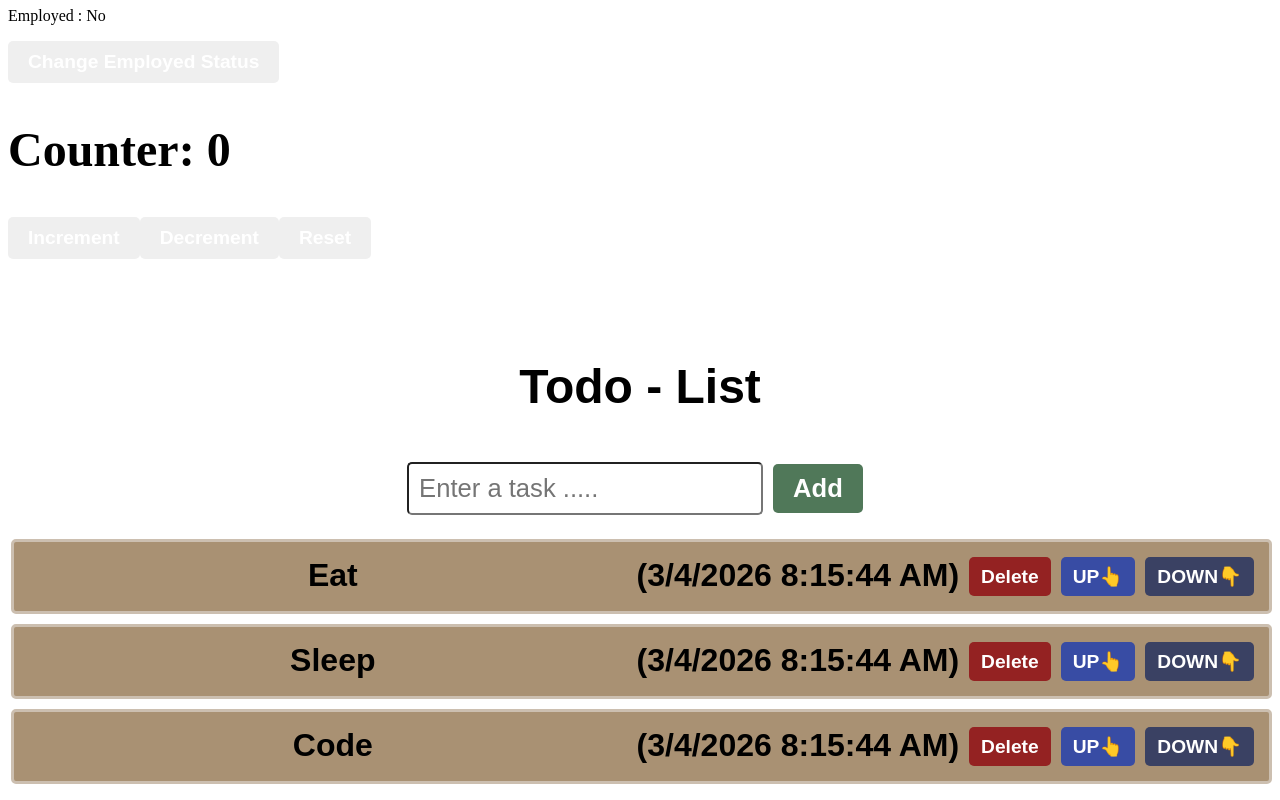
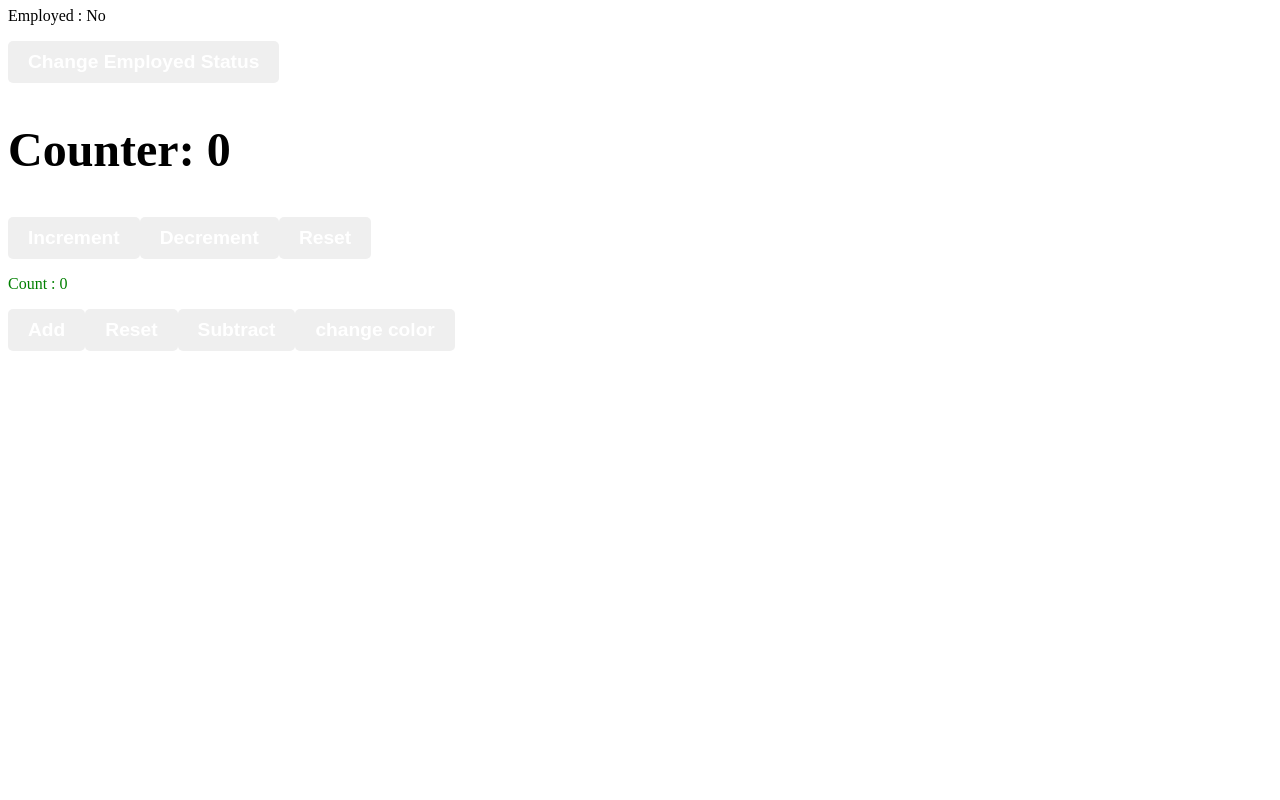
Before and after one commit to SOKHY247/Study_ReactJS, a React (Vite) app: page / in a window 1280 px wide. Shown: the part 909-1709 px from the top of the page. After the commit the page ends 1268 px from the top, so only its background shows below. Built offline with nearby package versions, Linux system fonts and the light colour scheme.

Commit message:
UseEffectExercise1

```diff
--- a/src/App.jsx
+++ b/src/App.jsx
@@ -8,6 +8,7 @@
 import Counter from './Test_reactJs/Counter.jsx'
 import MyComponent from './Test_reactJs/MyComponent.jsx'
 import TodoList from './Test_reactJs/TodoList.jsx'
+import Effect from './Test_reactJs/Effect.jsx'
 
 function App() {
   return(
@@ -20,7 +21,7 @@
       <React_hook />
       <Counter />
       <MyComponent/>
-      <TodoList />
+      <Effect/>
 
       {/* <Header/>
       <Food/>
--- /dev/null
+++ b/src/Test_reactJs/Effect.jsx
@@ -0,0 +1,59 @@
+
+// useEffect()      = React Hook that tells React DO SOME code when ( pick one ):
+                //   This component  re-renders
+                //   This component mounts
+                //    The state of a value
+
+// useEffect(function, [dependencies])
+
+//1. useEffect(() =>{})                runs after every render (re-render) of the component
+//2. useEffect(() =>{}, [])             runs only once after the initial render (componentDidMount)
+//3. useEffect(() =>{}, [value])        runs after the initial render and every time the value changes (componentDidUpdate)
+
+//Use
+//1 . Event Listeners
+//2. DOM manipulations
+//3. Subscriptions (real-time updates)
+//4. Fetching data from an API
+//5. Cleanup when a component unmounts (componentWillUnmount)
+
+import { func } from 'prop-types';
+import React, { useEffect , useState} from 'react'
+
+function Effect() {
+
+    const [count, setCount] = useState(0);
+    const [color, setColor] = useState("green");
+
+
+    function addCount() {
+      setCount(c => c + 1)
+    }
+    function subtractCount() {
+      setCount(c => c - 1)
+    }
+    function resetCount() {
+      setCount(0)
+    }
+    useEffect(() => {
+        document.title = `Count : ${count} ${color}`;
+    }, [count, color])
+
+    function chagneColor(){
+      setColor(color === "green" ? "red" : "green")
+
+    }
+
+
+  return (
+    <div>
+      <p style={{color : color}}>Count : {count}</p>
+      <button onClick={addCount}>Add</button>
+      <button onClick={resetCount}>Reset</button>
+      <button onClick={subtractCount}>Subtract</button>
+      <button onClick={chagneColor}>change color</button>
+    </div>
+  )
+}
+
+export default Effect
```
